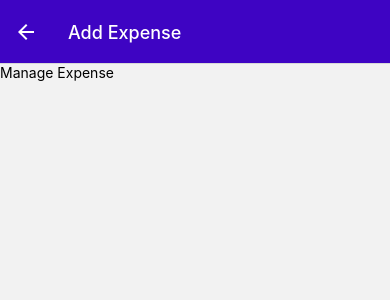
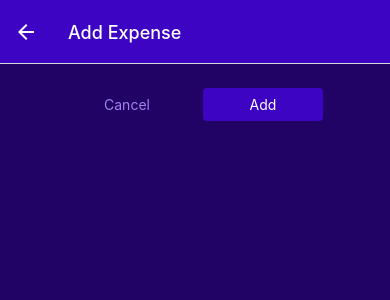
Before and after one commit to MTolouie/SpendingTracker, a React Native app: screen /ManageExpense in a window 390 px wide. Shown: the top 300 px of the page. Built offline with nearby package versions, Linux system fonts and the light colour scheme.

Commit message:
added Button Component and added delete button and Add Or Update button to the ManageExpense Screen

```diff
--- /dev/null
+++ b/components/UI/Button.js
@@ -0,0 +1,44 @@
+import { Pressable, StyleSheet, Text, View } from 'react-native';
+import { GlobalStyles } from '../../constants/styles';
+
+function Button({ children, onPress, mode, style }) {
+  return (
+    <View style={style}>
+      <Pressable
+        onPress={onPress}
+        style={({ pressed }) => pressed && styles.pressed}
+      >
+        <View style={[styles.button, mode === 'flat' && styles.flat]}>
+          <Text style={[styles.buttonText, mode === 'flat' && styles.flatText]}>
+            {children}
+          </Text>
+        </View>
+      </Pressable>
+    </View>
+  );
+}
+
+export default Button;
+
+const styles = StyleSheet.create({
+  button: {
+    borderRadius: 4,
+    padding: 8,
+    backgroundColor: GlobalStyles.colors.primary500,
+  },
+  flat: {
+    backgroundColor: 'transparent',
+  },
+  buttonText: {
+    color: 'white',
+    textAlign: 'center',
+  },
+  flatText: {
+    color: GlobalStyles.colors.primary200,
+  },
+  pressed: {
+    opacity: 0.75,
+    backgroundColor: GlobalStyles.colors.primary100,
+    borderRadius: 4,
+  },
+});
--- a/screens/ManageExpense.js
+++ b/screens/ManageExpense.js
@@ -1,17 +1,70 @@
-import { Text } from "react-native";
+import { Text, StyleSheet,View } from "react-native";
 import { useLayoutEffect } from "react";
+import Button from "../components/UI/Button";
+import IconButton from "../components/UI/IconButton";
+import { GlobalStyles } from "../constants/styles";
+
 const ManageExpense = ({ route, navigation }) => {
   const expenseId = route.params?.expenseId;
+  const isEditing = !!expenseId;
 
-  // if(expenseId){
-
-  // }
   useLayoutEffect(() => {
     navigation.setOptions({
-      title: expenseId ? "Edit Expense" : "Add Expense",
+      title: isEditing ? "Edit Expense" : "Add Expense",
     });
-  }, [expenseId, navigation]);
+  }, [isEditing, navigation]);
 
-  return <Text>Manage Expense {expenseId}</Text>;
+  function deleteExpenseHandler() {}
+
+  function cancelHandler() {}
+
+  function confirmHandler() {}
+
+  return (
+    <View style={styles.container}>
+      <View style={styles.buttons}>
+        <Button style={styles.button} mode="flat" onPress={cancelHandler}>
+          Cancel
+        </Button>
+        <Button style={styles.button} onPress={confirmHandler}>
+          {isEditing ? "Update" : "Add"}
+        </Button>
+      </View>
+      {isEditing && (
+        <View style={styles.deleteContainer}>
+          <IconButton
+            icon="trash"
+            color={GlobalStyles.colors.error500}
+            size={36}
+            onPress={deleteExpenseHandler}
+          />
+        </View>
+      )}
+    </View>
+  );
 };
 export default ManageExpense;
+
+const styles = StyleSheet.create({
+  container: {
+    flex: 1,
+    padding: 24,
+    backgroundColor: GlobalStyles.colors.primary800,
+  },
+  buttons: {
+    flexDirection: "row",
+    justifyContent: "center",
+    alignItems: "center",
+  },
+  button: {
+    minWidth: 120,
+    marginHorizontal: 8,
+  },
+  deleteContainer: {
+    marginTop: 16,
+    paddingTop: 8,
+    borderTopWidth: 2,
+    borderTopColor: GlobalStyles.colors.primary200,
+    alignItems: "center",
+  },
+});
```
